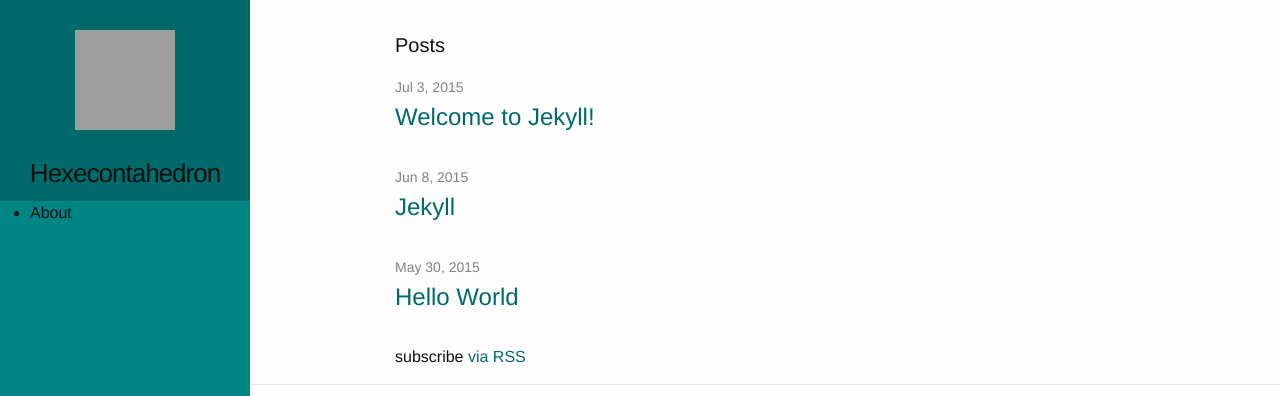
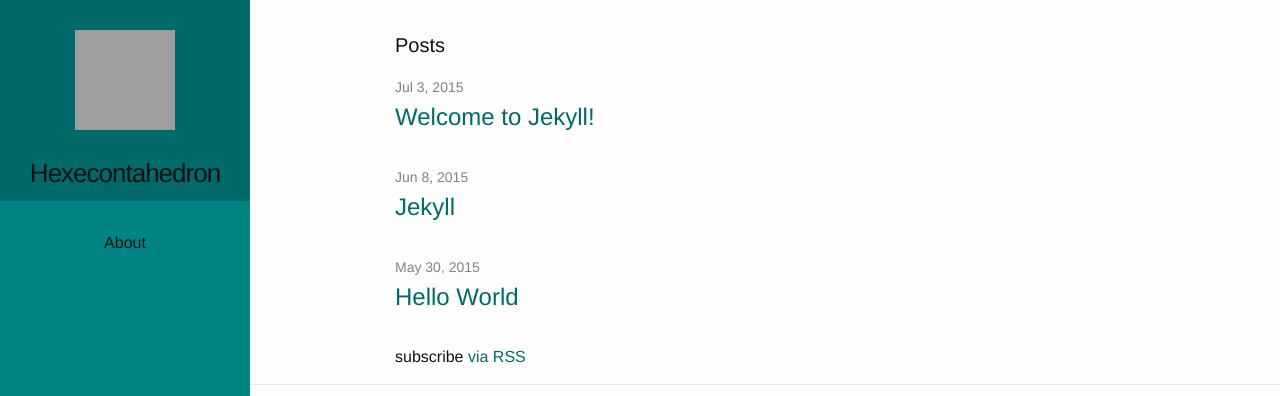
Before and after one commit to abcsds/hexecontahedron, a Jekyll site: the page built from index.html, in a window 1280 px wide. Shown: the top 396 px of the page. Built offline with Jekyll 4.4.1, drawn with Linux system fonts in a browser that asks for light colours; grey boxes are pictures that could not be loaded.

Commit message:
Links on nav

```diff
--- a/_sass/_layout.scss
+++ b/_sass/_layout.scss
@@ -38,14 +38,23 @@
       }
     }
     .nav-menu{
+      text-align: center;
+      ul {
+        margin:0;
+        padding-top: $spacing-unit;
         li {
+          list-style:none;
           .page-link {
               color: $text-color;
               line-height: $base-line-height;
 
               // Gaps between nav items, but not on the first one
-            &:not(:first-child) {
-                margin-bottom: 20px;
+              &:not(:last-child) {
+                  margin-top: 20px;
+              }
+          }
+          &:hover {
+            background-color: $comp-color;
           }
         }
       }
```
Lines whose indentation alone changed are shown as unchanged.
